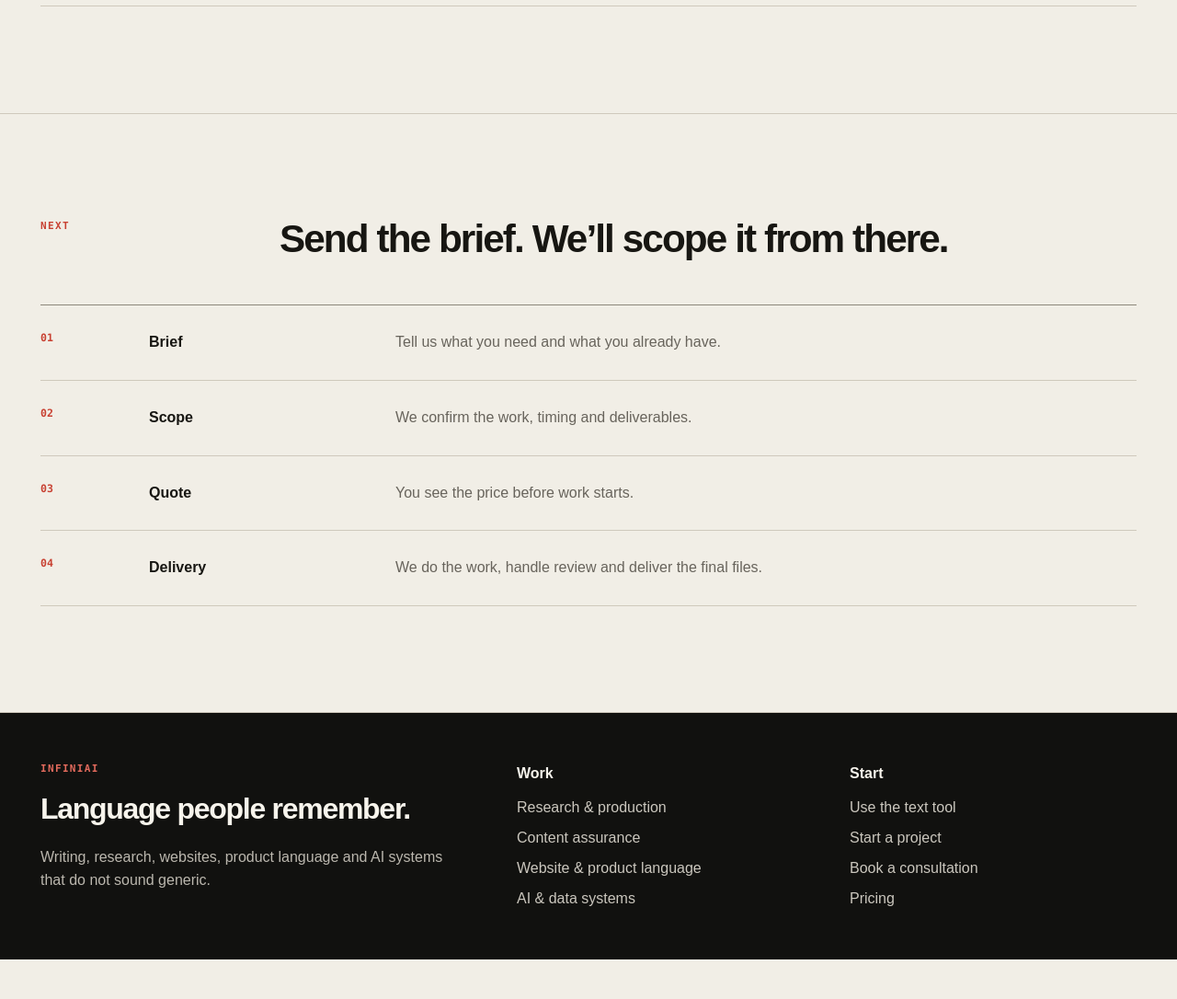
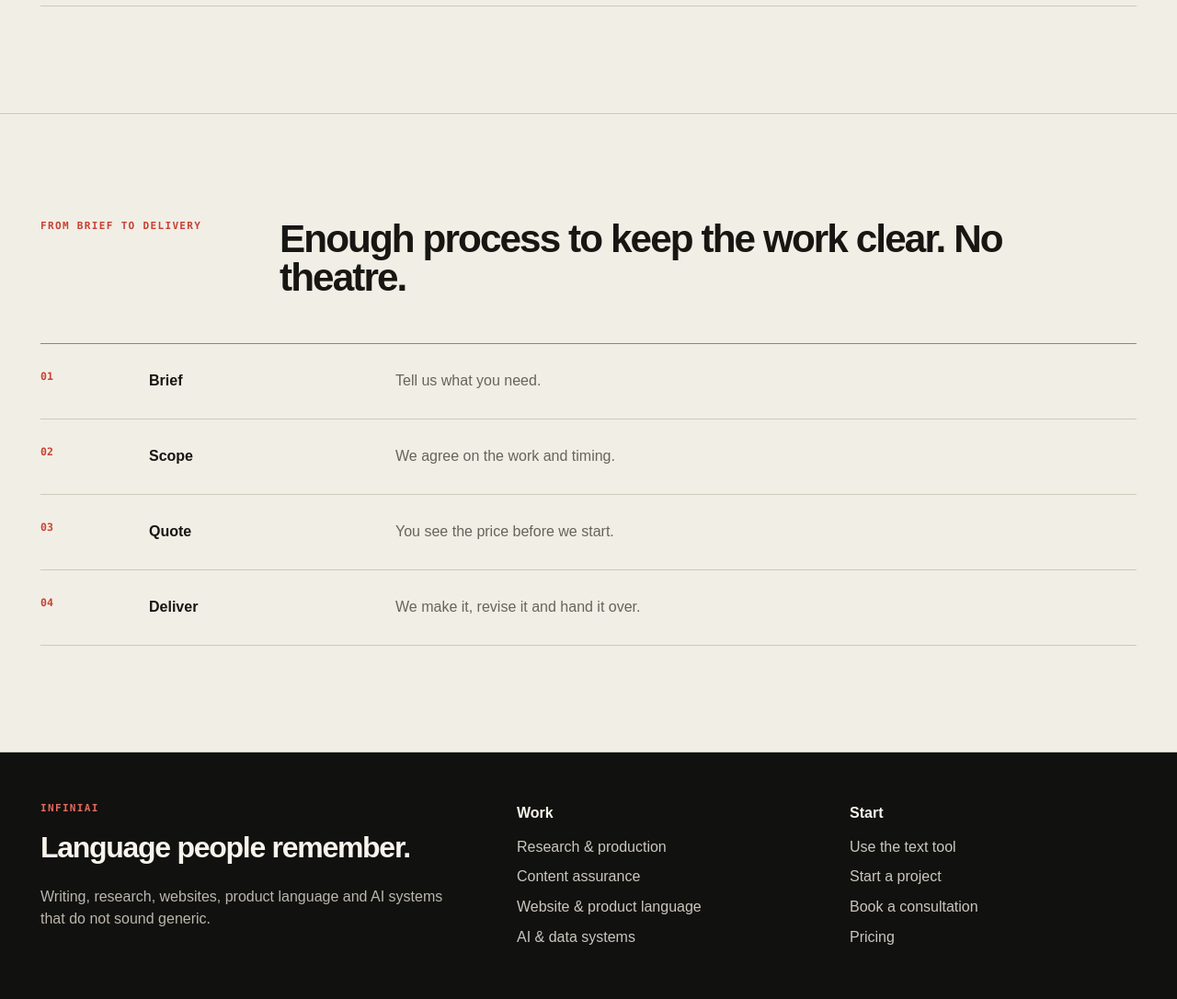
Before and after one commit to RunZER0/infinihumanizer, a Django app: page /services/studio/ in a window 1280 px wide. Shown: the part 1340-2426 px from the top of the page at 92% size. Before the commit the page ends 2383 px from the top, so only its background shows below. Run offline with Django 5.2, Linux system fonts and the light colour scheme.

Commit message:
Copy: simplify service detail language

```diff
--- a/platformhub/templates/platformhub/service_detail.html
+++ b/platformhub/templates/platformhub/service_detail.html
@@ -1,8 +1,7 @@
-
 {% extends "base.html" %}
 {% block title %}{{ family.name }} — InfiniAI{% endblock %}
 {% block content %}
-<div class="page-shell">
+<div class="page-shell service-page-head">
   <div class="eyebrow">{{ family.kicker }}</div>
   <h1 class="h1">{{ family.headline }}</h1>
   <p class="lede">{{ family.description }}</p>
@@ -27,12 +26,12 @@
 </section>
 <section class="section">
   <div class="shell">
-    <div class="section-head"><div class="eyebrow">Next</div><div><h2 class="h2">Send the brief. We’ll scope it from there.</h2></div></div>
+    <div class="section-head"><div class="eyebrow">From brief to delivery</div><div><h2 class="h2">Enough process to keep the work clear. No theatre.</h2></div></div>
     <div class="process">
-      <div class="process-step"><strong>Brief</strong><p>Tell us what you need and what you already have.</p></div>
-      <div class="process-step"><strong>Scope</strong><p>We confirm the work, timing and deliverables.</p></div>
-      <div class="process-step"><strong>Quote</strong><p>You see the price before work starts.</p></div>
-      <div class="process-step"><strong>Delivery</strong><p>We do the work, handle review and deliver the final files.</p></div>
+      <div class="process-step"><strong>Brief</strong><p>Tell us what you need.</p></div>
+      <div class="process-step"><strong>Scope</strong><p>We agree on the work and timing.</p></div>
+      <div class="process-step"><strong>Quote</strong><p>You see the price before we start.</p></div>
+      <div class="process-step"><strong>Deliver</strong><p>We make it, revise it and hand it over.</p></div>
     </div>
   </div>
 </section>
```
